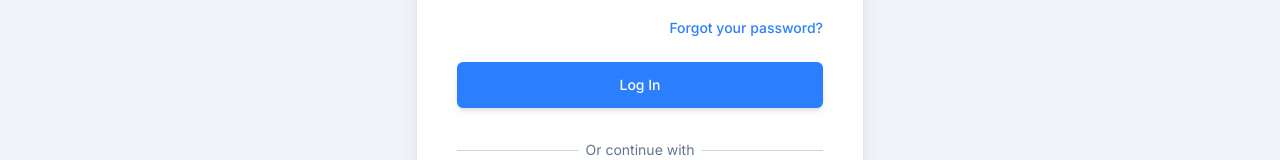
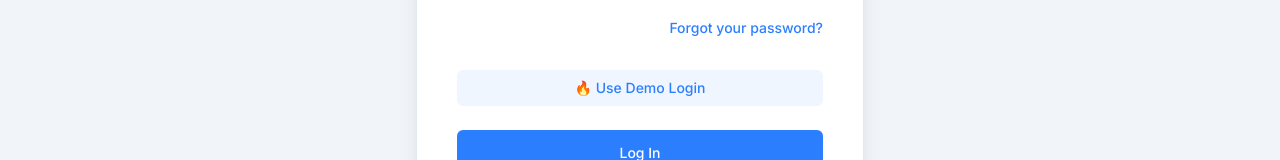
Before and after one commit to devvspark/Coding-platform, a React (Vite) app in the folder Frontend/: page /login in a window 1280 px wide. Shown: the part 515-675 px from the top of the page. Built offline with nearby package versions, Linux system fonts and the light colour scheme; no server answers.

Commit message:
Initial commit

```diff
--- a/Frontend/src/pages/LoginPage.jsx
+++ b/Frontend/src/pages/LoginPage.jsx
@@ -20,10 +20,11 @@ const loginSchema = z.object({
 
 export const LoginPage = () => {
   const dispatch = useDispatch();
-  const { register, handleSubmit, formState: { errors } } = useForm({
+  const { register, handleSubmit, setValue, formState: { errors } } = useForm({
     resolver: zodResolver(loginSchema),
     mode: 'onBlur'
   });
+
 
   // for password visibility
   const [showPassword, setShowPassword] = useState(false);
@@ -81,14 +82,26 @@ export const LoginPage = () => {
             </div>
           </div>
 
+          <button
+            type="button"
+            className="w-full py-2 px-4 mt-2 text-sm font-medium text-blue-500 bg-blue-50 dark:bg-gray-700 dark:text-blue-300 rounded-md hover:bg-blue-100 dark:hover:bg-gray-600 transition"
+            onClick={() => {
+              setValue("emailId", "demo@codemaster.com");
+              setValue("password", "DemoUser123");
+            }}
+          >
+            🔥 Use Demo Login
+          </button>
+
           <div>
             <button
               type="submit"
-              className="group relative w-full flex justify-center py-3 px-4 border border-transparent text-sm font-medium rounded-md text-white bg-blue-500 hover:bg-blue-600 focus:outline-none focus:ring-2 focus:ring-offset-2 focus:ring-blue-500 focus:ring-offset-white dark:focus:ring-offset-gray-800 transition-colors shadow-md hover:shadow-lg"
+              className="group relative w-full flex justify-center py-3 px-4 border border-transparent text-sm font-medium rounded-md text-white bg-blue-500 hover:bg-blue-600"
             >
               Log In
             </button>
           </div>
+
         </form>
 
         <div className="mt-6">
```
